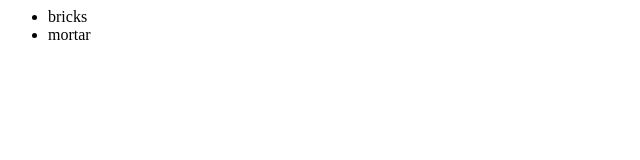
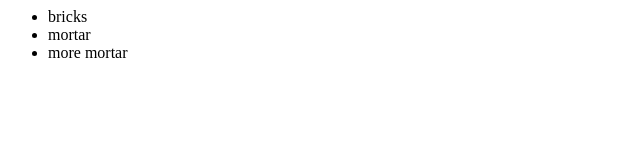
Before and after one commit to kevinknecht-ai/newGitTest, a plain HTML site: page index.html in a window 1280 px wide. Shown: the full height of the page, 0-640 px from the left. Drawn offline with Linux system fonts and the light colour scheme.

Commit message:
Modified index for more list items. Created index2

```diff
--- a/index.html
+++ b/index.html
@@ -3,6 +3,7 @@
         <ul>
             <li>bricks</li>
             <li>mortar</li>
+            <li>more mortar</li>
         </ul>
     </body>
 </html>
```
Also changed, not shown: index2.html (added).
